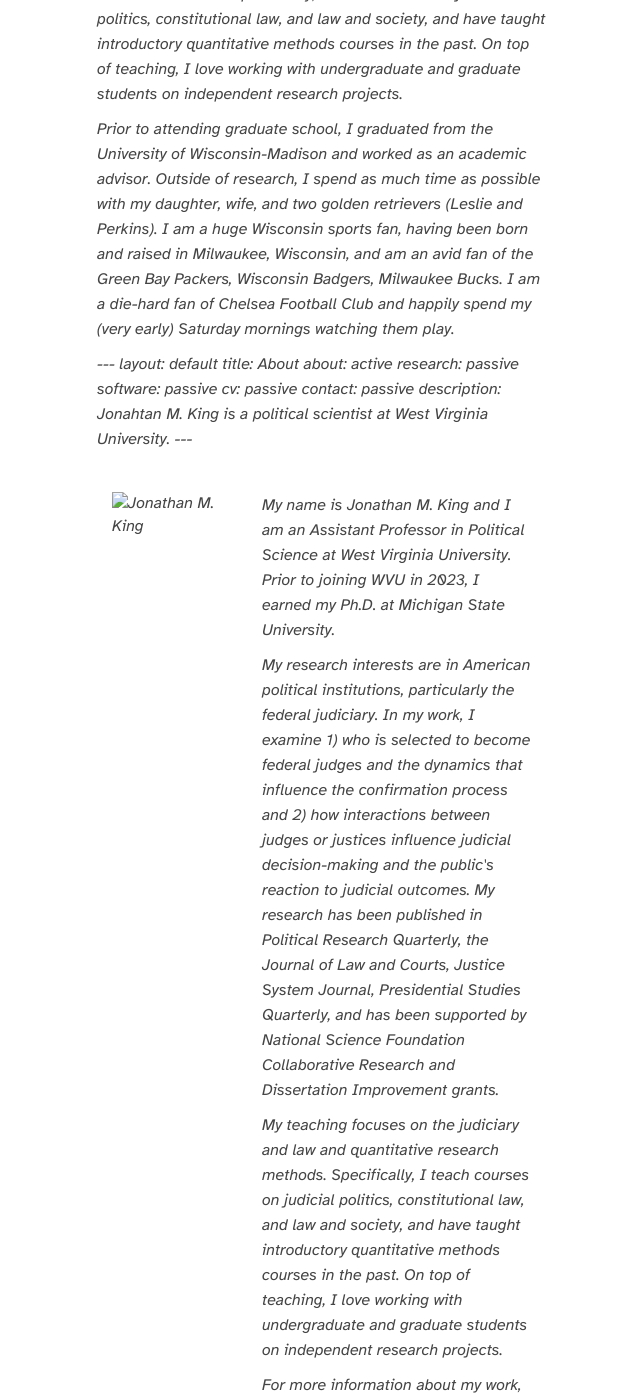
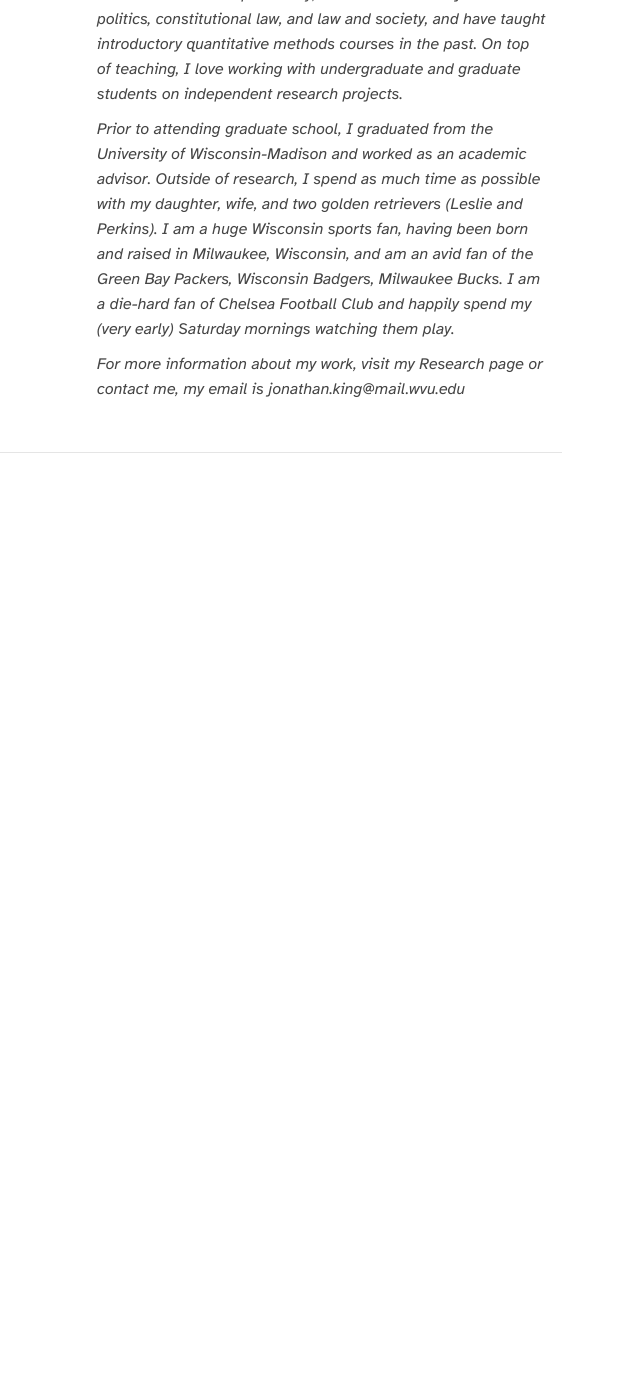
Before and after one commit to matthewtcota/matthewtcota.github.io, a Jekyll site: the page built from index.html, in a window 1280 px wide and 1400 px high, scrolled down 534 px. Shown: the whole window, without its empty margins (438-1078 px from the left). Built offline with Jekyll 4.4.1, drawn with Linux system fonts in a browser that asks for light colours; after the commit the page ends 1047 px from its top, so only the background shows below that.

Commit message:
Update index.html

```diff
--- a/index.html
+++ b/index.html
@@ -41,58 +41,8 @@ description: Jonahtan M. King is a political scientist at West Virginia Universi
 
 	<p> Prior to attending graduate school, I graduated from the University of Wisconsin-Madison and worked as an academic advisor. Outside of research, I spend as much time as possible with my daughter, wife, and two golden retrievers (Leslie and Perkins). I am a huge Wisconsin sports fan, having been born and raised in Milwaukee, Wisconsin, and am an avid fan of the Green Bay Packers, Wisconsin Badgers, Milwaukee Bucks. I am a die-hard fan of Chelsea Football Club and happily spend my (very early) Saturday mornings watching them play.  <p>
 
-	---
-layout: default
-title: About
-about: active
-research: passive
-software: passive
-cv: passive
-contact: passive
-description: Jonahtan M. King is a political scientist at West Virginia University.
----
-<!-- <div class="jumbotron"> -->
-<div class="row marketing">
-
-<!--
-	<div class="col-md-4 col-xs-12">
- 	<img  class="img-responsive" style="padding-top: 5px" alt="Jonathan M. King" src="img/JMK_Headshot.jpg">
-	</div>
--->
-
-<!-- 	picture on desktops -->
-	<div class="col-md-4 col-xs-12">
- 	<img  class="img-responsive hidden-xs hidden-sm" style="margin: 0 auto;" alt="Jonathan M. King"
-	     src="JMK_Headshot.jpg">
-	</div>
-
-<!-- 	picture on mobile -->
-	<div class="col-md-4 col-xs-12">
- 	<img  class="img-responsive img-rounded visible-xs visible-sm" style="margin: 0 auto;"
-	     alt="Jonathan M. King" src="img/JMK_Headshot.jpg">
-	</div>
-
-<!-- 	make grid for text -->
-	<div class="col-md-8 col-xs-12">
-
-  	<div>
-  	<p>My name is Jonathan M. King and I am an Assistant Professor in Political Science at West Virginia University. Prior to joining WVU in 2023, I earned my Ph.D. at Michigan State University.</p>
-
-  	<p>My research interests are in American political institutions, particularly the federal judiciary. In my work, I examine 1) who is selected to become federal judges and the dynamics that influence the confirmation process and 2) how interactions between judges or justices influence judicial decision-making and the public's reaction to judicial outcomes. My research has been published in <i>Political Research Quarterly<i>,  the <i>Journal of Law and Courts<i>, <i>Justice System Journal<i>, <i>Presidential Studies Quarterly<i>, and has been supported by National Science Foundation Collaborative Research and Dissertation Improvement grants.</p>
-
-  	<p>My teaching focuses on the judiciary and law and quantitative research methods. Specifically, I teach courses on judicial politics, constitutional law, and law and society, and have taught introductory quantitative methods courses in the past. On top of teaching, I love working with undergraduate and graduate students on independent research projects.</p>
-
 	<p> For more information about my work, visit my Research page or contact me, my email is jonathan.king@mail.wvu.edu  <p>
-
-
 
 	</div>
 	</div>
 </div>
-
-
-
-
-	</div>
-	</div>
-</div>
```
